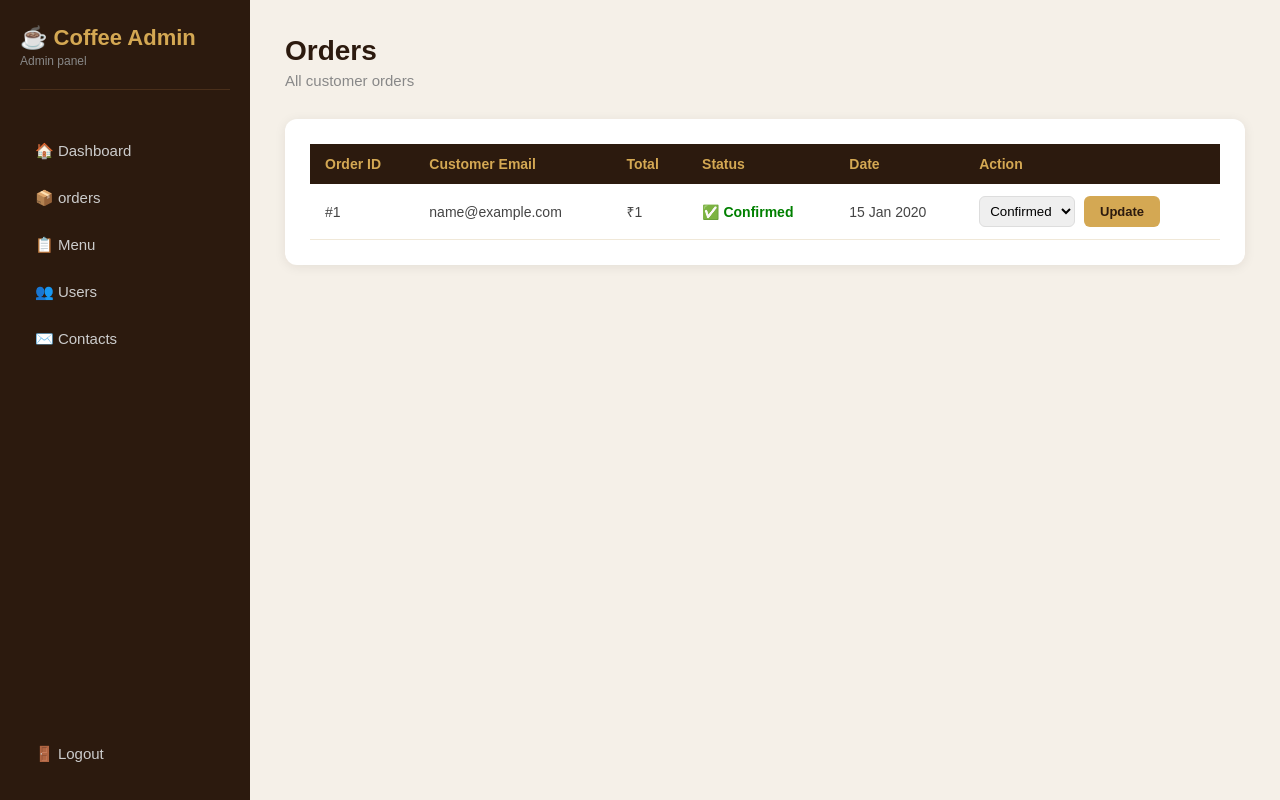
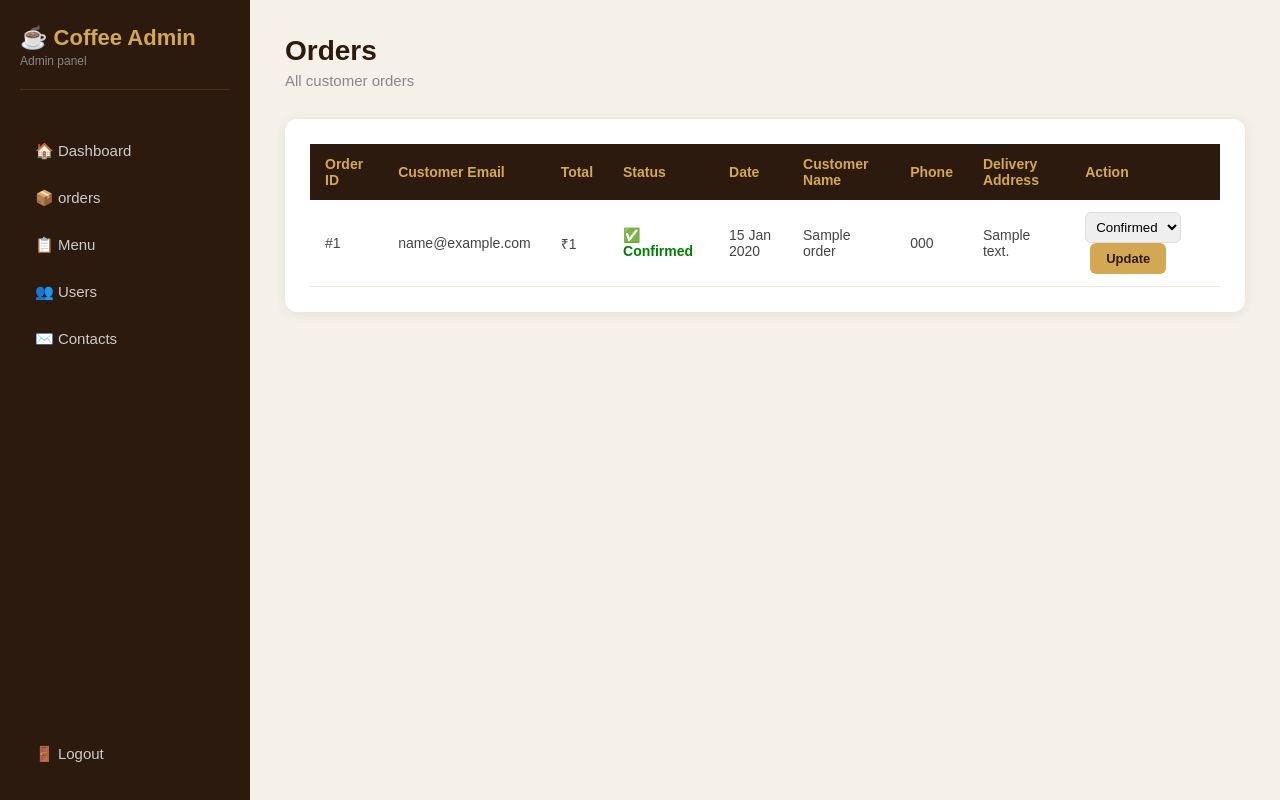
Before and after one commit to Alansari06/coffee-time-fullstack, a Flask app: page /admin/orders in a window 1280 px wide. Run offline with Flask 3, Linux system fonts and the light colour scheme; the visitor is signed in with stand-in values (Sample User, id 1); a database or web service that is not in the repository returns one stand-in record (values such as "Sample title"); some libraries are stand-ins or nearby versions.

Commit message:
add delivery details in admin orders

```diff
--- a/app.py
+++ b/app.py
@@ -1050,23 +1050,24 @@ def admin_dashboard():
 @app.route("/admin/orders")
 def admin_orders():
 
-    # check karo admin logged in hai
+    # check if admin logged in
     if not session.get("admin"):
         return redirect("/admin/login")
 
     conn = get_db()
     cur = conn.cursor()
 
-    # saare orders fetch karo — newest pehle
+    # fetch all orders — newest first
     cur.execute("""
-        SELECT id, user_email, total_amount, status, created_at
+        SELECT id, user_email, total_amount, status, created_at,
+                delivery_name, delivery_phone, delivery_address
         FROM orders
         ORDER BY created_at DESC
     """)
 
     rows = cur.fetchall()
 
-    # har row ko dictionary mein convert karo
+    # convert each row in dictionary
     orders = []
     for row in rows:
         orders.append({
@@ -1075,12 +1076,35 @@ def admin_orders():
             "total":      row[2],
             "status":     row[3],
             "created_at": row[4],
+            "del_name":   row[5] or "—",   # if NULL show Dash
+            "del_phone":  row[6] or "—",
+            "del_address":row[7] or "—",
         })
 
     cur.close()
     conn.close()
 
     return render_template("admin/orders.html", orders=orders)
+
+@app.route("/admin/orders/<int:order_id>/status", methods=["POST"])
+def admin_order_status(order_id):
+    if not session.get("admin"):
+        return redirect("/admin/login")
+
+    new_status = request.form.get("status")  # pending / confirmed / delivered
+
+    conn = get_db()
+    cur = conn.cursor()
+
+    cur.execute("""
+        UPDATE orders SET status = %s WHERE id = %s
+    """, (new_status, order_id))
+
+    conn.commit()
+    cur.close()
+    conn.close()
+
+    return redirect("/admin/orders")
 
 # show all menu items
 # admin menu — admin ke liye
--- a/templates/admin/orders.html
+++ b/templates/admin/orders.html
@@ -5,7 +5,6 @@
 <h1>Orders</h1>
 <p class="subtitle">All customer orders</p>
 
-<!-- orders table -->
 <div class="table-box">
     <table>
         <thead>
@@ -15,28 +14,32 @@
                 <th>Total</th>
                 <th>Status</th>
                 <th>Date</th>
+                <!-- new delivery columns -->
+                <th>Customer Name</th>
+                <th>Phone</th>
+                <th>Delivery Address</th>
                 <th>Action</th>
             </tr>
         </thead>
         <tbody>
 
-            <!-- agar koi order nahi hai -->
+            <!-- show message if no orders exist -->
             {% if not orders %}
             <tr>
-                <td colspan="6" style="text-align:center; padding: 30px;">
+                <td colspan="9" style="text-align:center; padding: 30px;">
                     No orders yet!
                 </td>
             </tr>
             {% endif %}
 
-            <!-- har order ek row mein dikhao -->
+            <!-- loop through each order -->
             {% for order in orders %}
             <tr>
                 <td>#{{ order.id }}</td>
                 <td>{{ order.email }}</td>
                 <td>₹{{ order.total }}</td>
 
-                <!-- status ke hisaab se color -->
+                <!-- color based on order status -->
                 <td>
                     {% if order.status == 'pending' %}
                         <span style="color: orange; font-weight: bold;">⏳ Pending</span>
@@ -49,7 +52,12 @@
 
                 <td>{{ order.created_at.strftime('%d %b %Y') }}</td>
 
-                <!-- status change buttons -->
+                <!-- delivery details from address form -->
+                <td>{{ order.del_name }}</td>
+                <td>{{ order.del_phone }}</td>
+                <td>{{ order.del_address }}</td>
+
+                <!-- admin can change order status here -->
                 <td>
                     <form method="POST" action="/admin/orders/{{ order.id }}/status">
                         <select name="status" style="padding: 6px; border-radius: 6px; border: 1px solid #ddd;">
```
